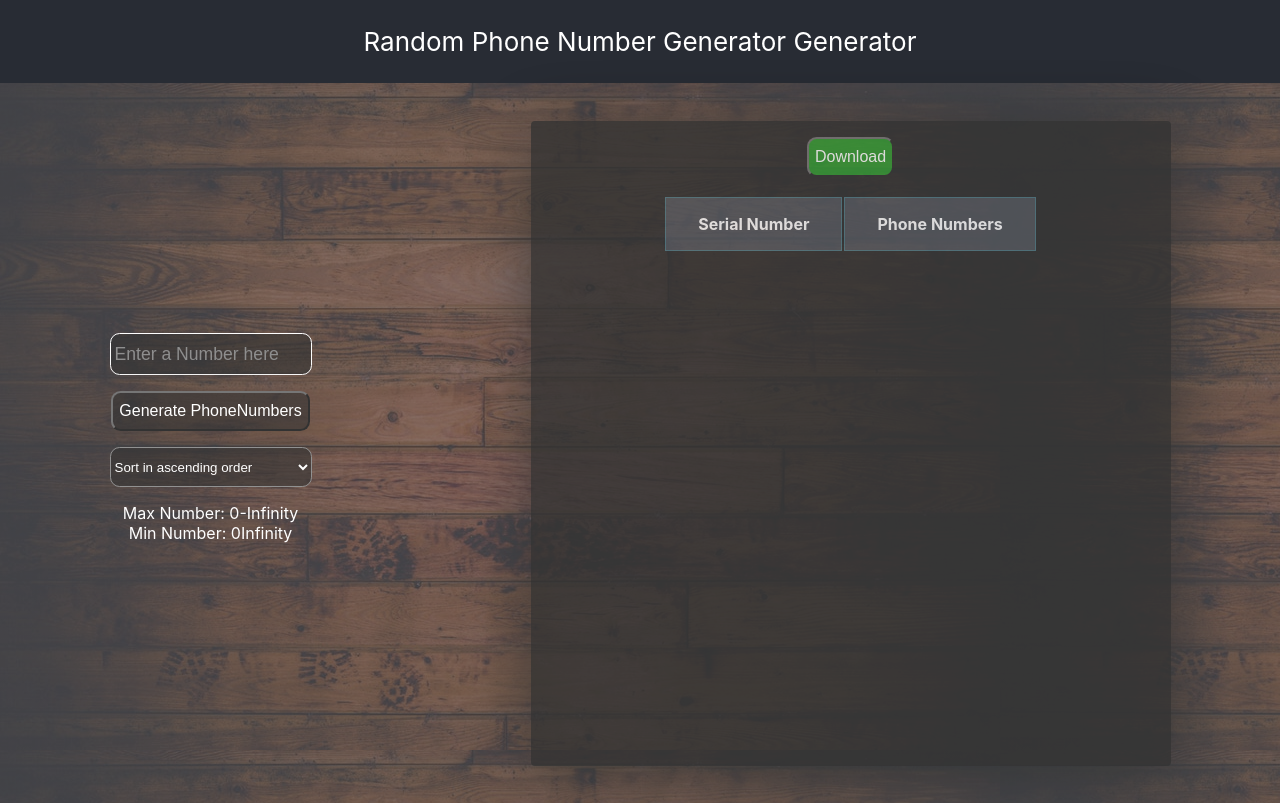
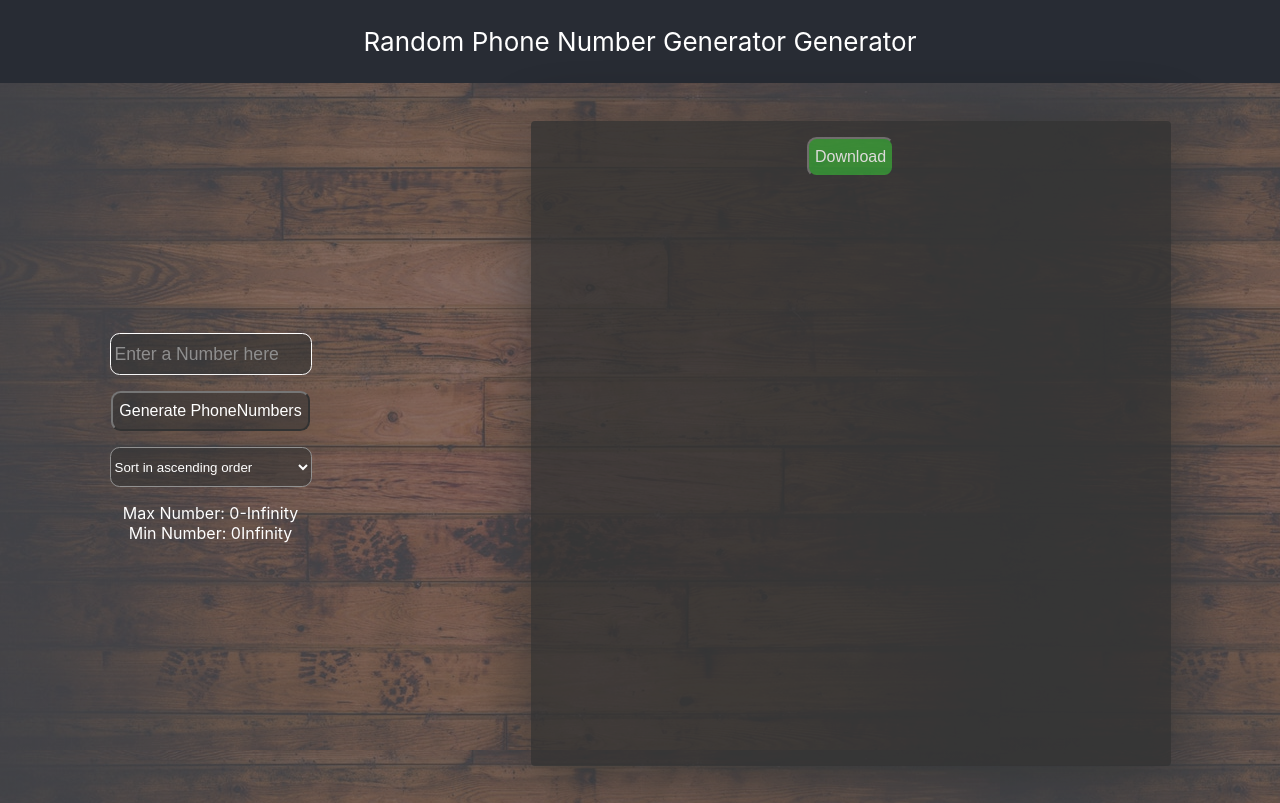
Before and after one commit to ddouglasz/Random-Phone-Number-Generator, a React (Create React App) app: page / in a window 1280 px wide. Built offline with nearby package versions, Linux system fonts and the light colour scheme; the HTML template or start-up script is replaced by a standard one.

Commit message:
debug: clear errors temporarily to test travis build

```diff
--- a/src/pages/RandomGenerator.jsx
+++ b/src/pages/RandomGenerator.jsx
@@ -153,13 +153,13 @@ class GeneratePhoneNumber extends React.Component {
               name='Download'
             />
             <table className="random-table">
-              <div className="scroll">
-                <tr>
-                  <th>Serial Number</th>
-                  <th>Phone Numbers</th>
-                </tr>
+              {/* <div className="scroll"> */}
+                {/* <tr> */}
+                  {/* <th>Serial Number</th>
+                  <th>Phone Numbers</th> */}
+                {/* </tr> */}
                 {randomNumbersTable}
-              </div>
+              {/* </div> */}
             </table>
           </div>
         </div>
```
Also changed, not shown: 1 other file (tests, documents, lock files or other folders).
